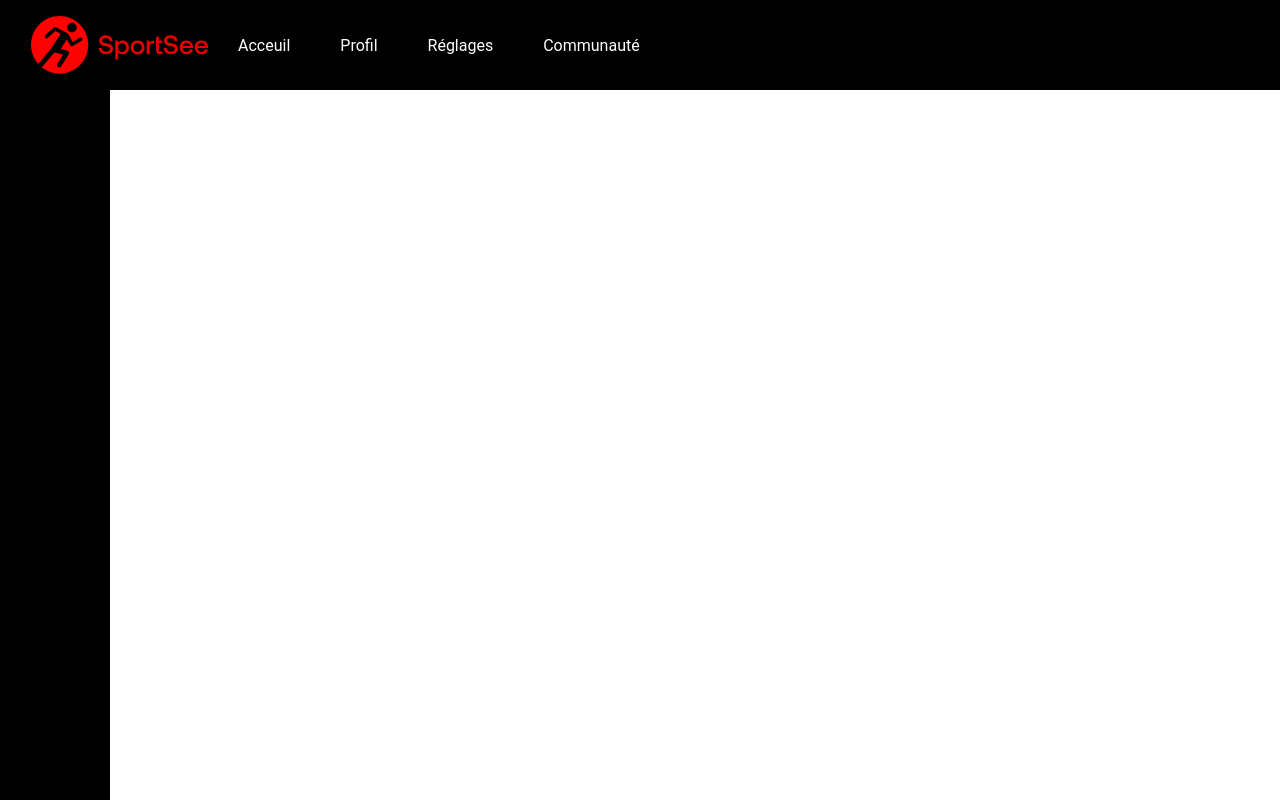
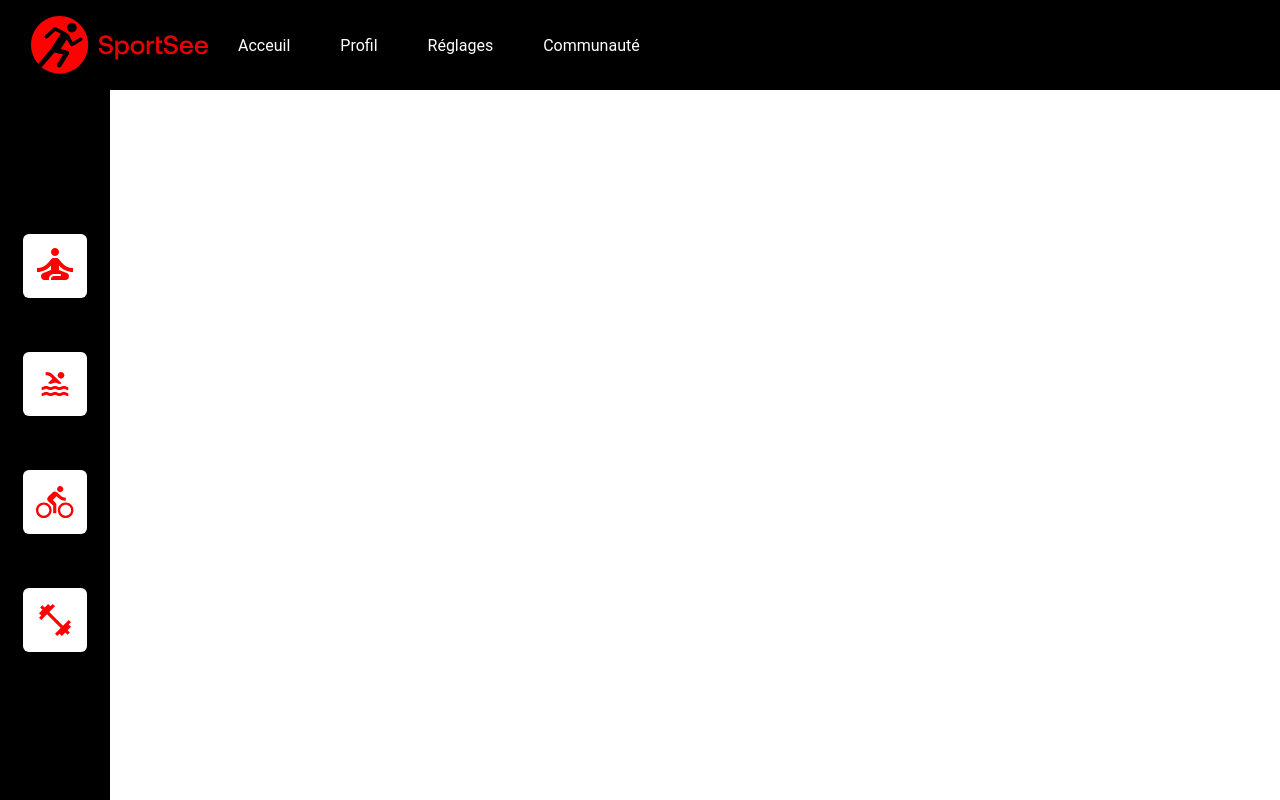
Before and after one commit to Peallyz/Projet12_SportSee, a React (Vite) app: page /12 in a window 1280 px wide. Built offline with nearby package versions, Linux system fonts and the light colour scheme.

Commit message:
fix : map retrun fragments and typo on meditation.svg

```diff
--- a/src/Components/Navigation/AsideNav.jsx
+++ b/src/Components/Navigation/AsideNav.jsx
@@ -3,7 +3,7 @@ import AsideLink from "./AsideLink";
 
 const AsideNav = ({ path }) => {
   const imgs = [
-    { url: "/src/assets/iconMedidation.svg", alt: "Meditation" },
+    { url: "/src/assets/iconMeditation.svg", alt: "Meditation" },
     { url: "/src/assets/iconSwiming.svg", alt: "Natation" },
     { url: "/src/Assets/iconBike.svg", alt: "Vélo" },
     { url: "/src/assets/iconDumbBell.svg", alt: "Musculation" },
@@ -11,11 +11,11 @@ const AsideNav = ({ path }) => {
   return (
     <nav className="aside__nav">
       <ul>
-        {imgs.map((img) => {
-          <li>
+        {imgs.map((img) => (
+          <>
             <AsideLink img={img} path={path} />
-          </li>;
-        })}
+          </>
+        ))}
       </ul>
     </nav>
   );
```
